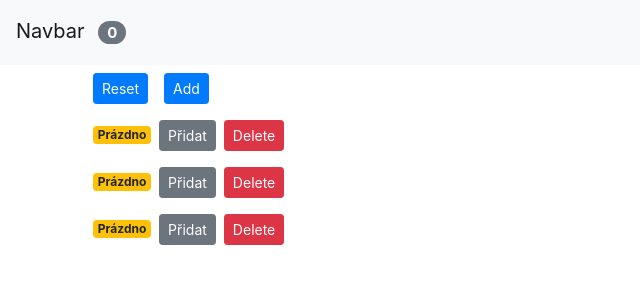
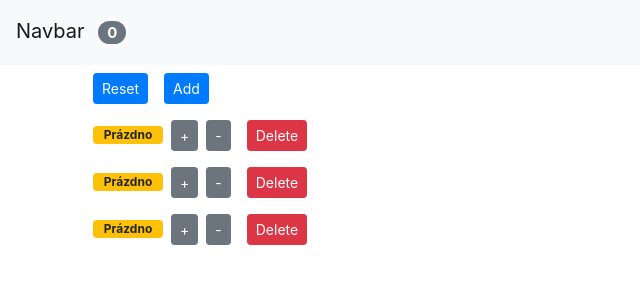
Before and after one commit to Kukuskas/my-little-study, a React (Create React App) app in the folder myfirstreact/: page / in a window 1280 px wide. Shown: the top 300 px of the page, without its empty margins (0-640 px from the left). Built offline with nearby package versions, Linux system fonts and the light colour scheme; the HTML template or start-up script is replaced by a standard one.

Commit message:
Added decrease button min 0

```diff
--- a/myfirstreact/src/App.js
+++ b/myfirstreact/src/App.js
@@ -16,6 +16,14 @@ class App extends Component {
     const index = counters.indexOf(counter);
     counters[index] = { ...counter };
     counters[index].value++;
+    this.setState({ counters });
+  };
+  decrEvent = counter => {
+    const counters = [...this.state.counters];
+    const index = counters.indexOf(counter);
+    counters[index] = { ...counter };
+    counters[index].value>0?counters[index].value--:console.log("minimum");
+
     this.setState({ counters });
   };
   deleteEvent = counterId => {
@@ -73,6 +81,7 @@ class App extends Component {
           <Counters
             counters={this.state.counters}
             onIncrement={this.incrEvent}
+            onDecrement={this.decrEvent}
             onDelete={this.deleteEvent}
             onReset={this.resetEvent}
             onAdd={this.addEvent}
--- a/myfirstreact/src/Components/counter.jsx
+++ b/myfirstreact/src/Components/counter.jsx
@@ -12,9 +12,12 @@ class Counter extends Component {
     return (
       <div>
         {/* <img src={this.state.imageUrl} alt="" /> */}
-        <span className={this.zeroWarning()}>{this.formatCount()}</span>
+        <span style={{ width: 70}} className={this.zeroWarning()}>{this.formatCount()}</span>
         <button className="btn btn-secondary btn-sm" onClick={()=> this.props.onIncrement(this.props.counter)}>
-          Přidat
+          +
+        </button>
+        <button className="btn btn-secondary btn-sm m-2" onClick={() => this.props.onDecrement(this.props.counter)}>
+          -
         </button>
         <button className="btn btn-danger btn-sm m-2" onClick={() => this.props.onDelete(this.props.counter.id)}>
           Delete
--- a/myfirstreact/src/Components/counters.jsx
+++ b/myfirstreact/src/Components/counters.jsx
@@ -2,7 +2,7 @@ import React, { Component } from "react";
 import Counter from "./counter";
 class Counters extends Component {
   render() {
-    const { onReset, counters, onDelete, onIncrement, onAdd } = this.props;
+    const { onReset, counters, onDelete, onIncrement, onAdd, onDecrement } = this.props;
     return (
       <div>
         <button onClick={onReset} className="btn btn-primary btn-sm m-2">
@@ -16,6 +16,7 @@ class Counters extends Component {
             key={counter.id}
             counter={counter}
             onIncrement={onIncrement}
+            onDecrement={onDecrement}
             onDelete={onDelete}
           />
         ))}
```
